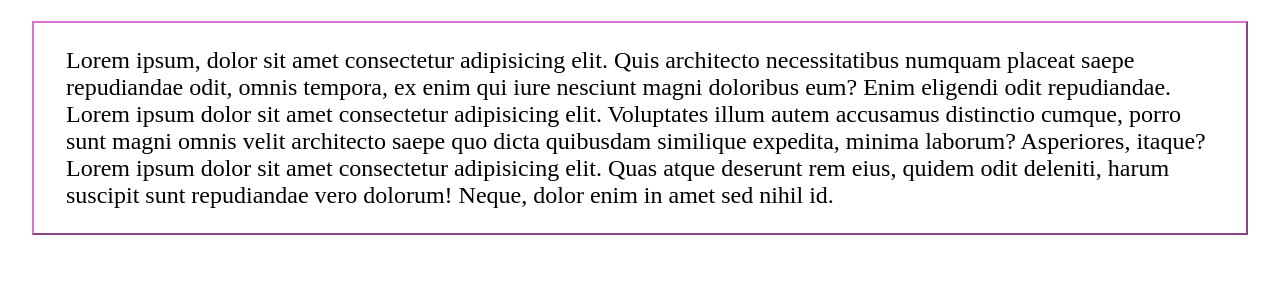
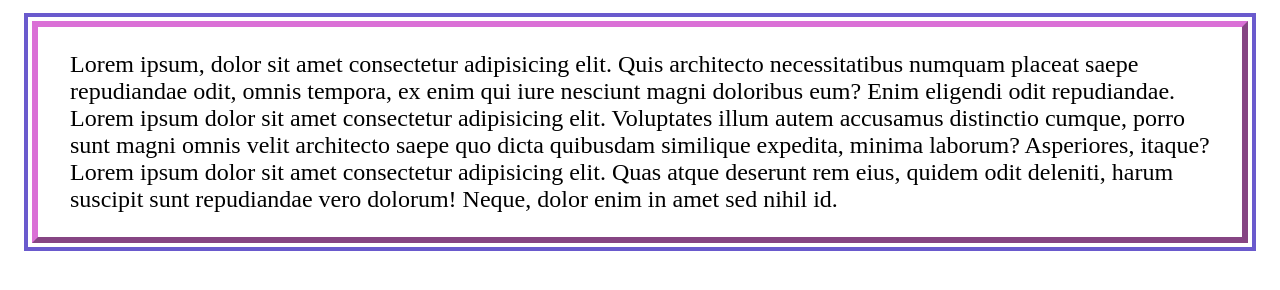
Before and after one commit to sajeeth-ahamed/html-css-learning, a plain HTML site: page css-yt/lesson-5/index.html in a window 1280 px wide. Shown: the part 108-398 px from the top of the page. Drawn offline with Linux system fonts and the light colour scheme.

Commit message:
style: add outline css

```diff
--- a/css-yt/lesson-5/css/style.css
+++ b/css-yt/lesson-5/css/style.css
@@ -11,7 +11,7 @@ header {
 }
 
 .container {
-  border: 2px outset orchid;
+  border: 6px outset orchid;
   font-size: 1.5rem;
   margin: 1.5rem 2rem;
   /*  margin-top: 1.5rem;
@@ -19,4 +19,6 @@ header {
   margin-bottom: 1.5rem;
   margin-left: 2rem; */
   padding: 1.5rem 2rem;
+  outline: 4px solid slateblue;
+  outline-offset: 4px;
 }
```
